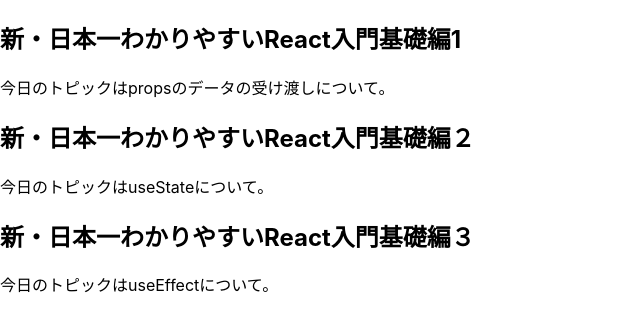
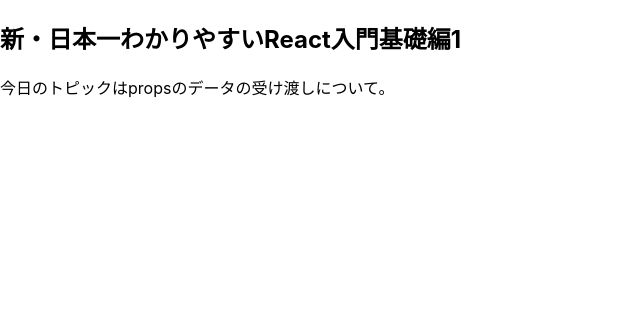
Before and after one commit to ttmmnn/react-basic, a React (Create React App) app: page / in a window 1280 px wide. Shown: the top 332 px of the page, without its empty margins (0-640 px from the left). Built offline with nearby package versions, Linux system fonts and the light colour scheme.

Commit message:
update_import

```diff
--- a/src/App.js
+++ b/src/App.js
@@ -7,14 +7,6 @@
         title={'新・日本一わかりやすいReact入門基礎編1'}
         content={'今日のトピックはpropsのデータの受け渡しについて。'}
       />
-      <Article
-        title={'新・日本一わかりやすいReact入門基礎編２'}
-        content={'今日のトピックはuseStateについて。'}
-      />
-      <Article
-        title={'新・日本一わかりやすいReact入門基礎編３'}
-        content={'今日のトピックはuseEffectについて。'}
-      />
     </div>
   );
 }
--- a/src/components/Article.jsx
+++ b/src/components/Article.jsx
@@ -1,8 +1,11 @@
+// import { Content, Title } from './index';
+import Content from './Content';
+import Title from './Title';
 const Article = (props) => {
   return (
     <div>
-      <h2>{props.title}</h2>
-      <p>{props.content}</p>
+      <Title title={props.title} />
+      <Content content={props.content} />
     </div>
   );
 };
--- a/src/components/Title.jsx
+++ b/src/components/Title.jsx
@@ -1,4 +1,3 @@
-// default export（名前なしexport）
 const Title = (props) => {
   return <h2>{props.title}</h2>;
 };
--- a/src/components/index.js
+++ b/src/components/index.js
@@ -1,4 +1,3 @@
-// 名前付きexport
 export { default as Article } from './Article';
 export { default as Content } from './Content';
 export { default as Title } from './Title';
```
Also changed, not shown: src/components/BadArticle.jsx (added, +15 -0 lines), public/logo192.png.
